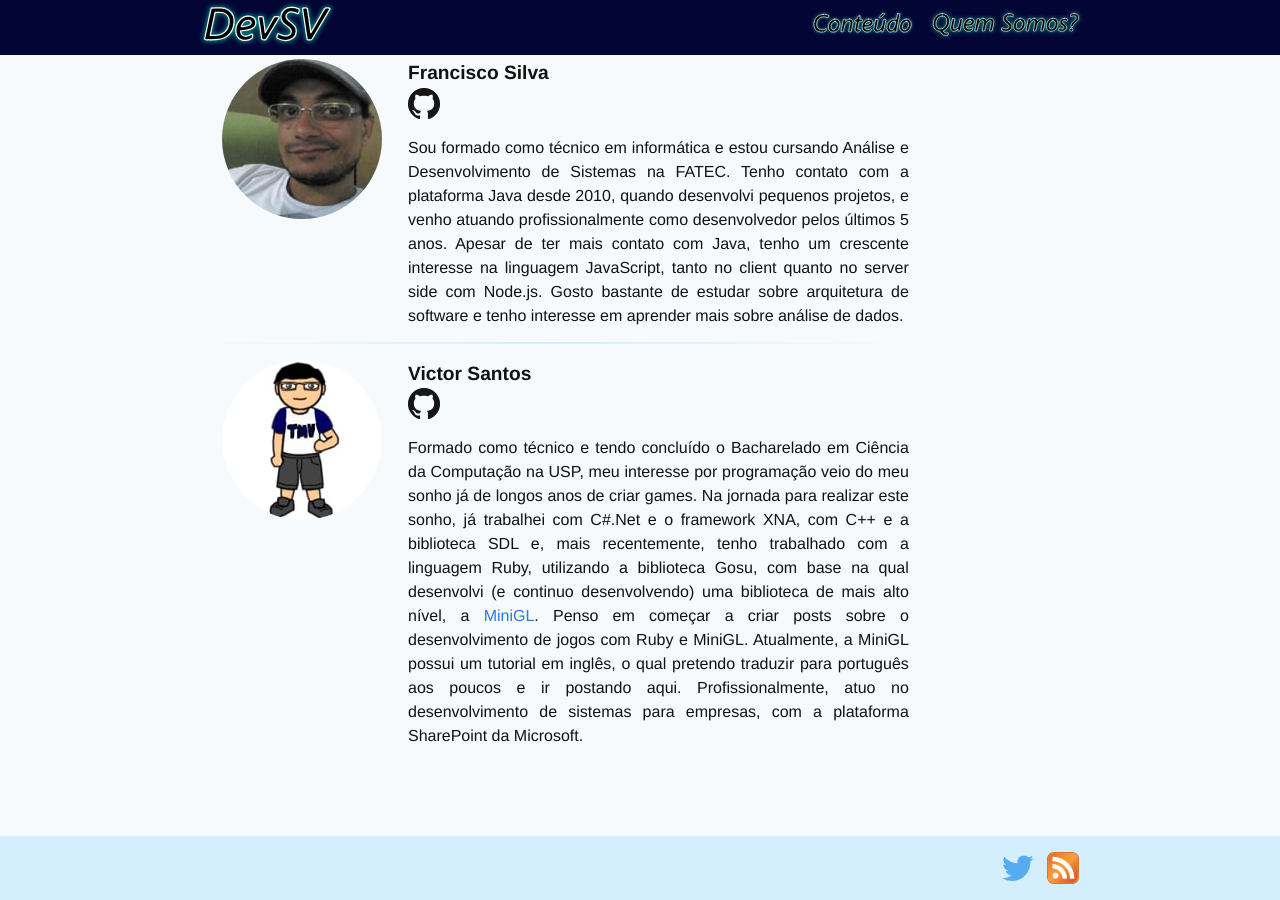
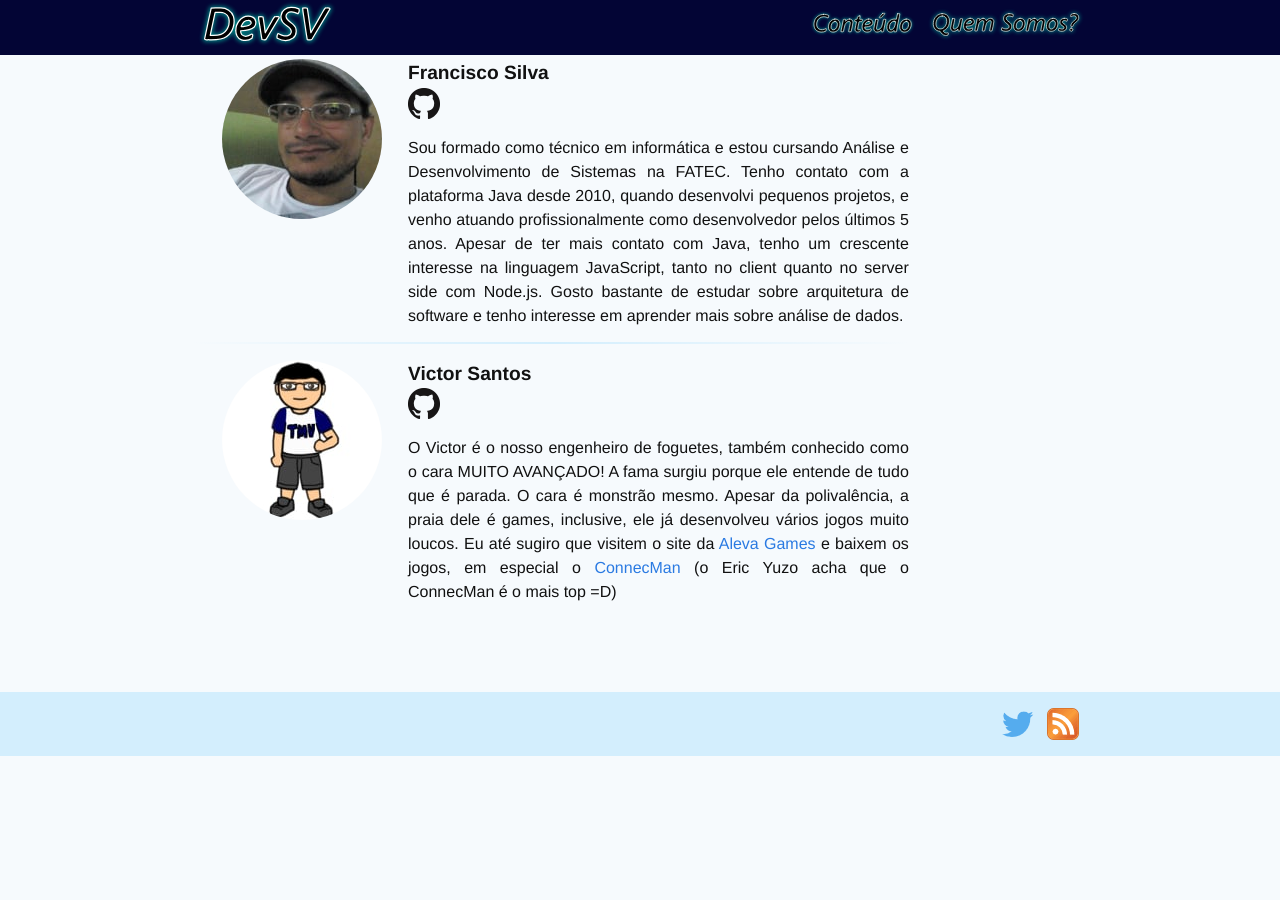
Before and after one commit to devsvbr/devsvbr.github.io, a Jekyll site: the page built from _pages/02-about.md, in a window 1280 px wide and 900 px high, scrolled down 1008 px. Built offline with Jekyll 4.4.1, drawn with Linux system fonts in a browser that asks for light colours; after the commit the page ends 1764 px from its top, so only the background shows below that.

Commit message:
refatorando perfil sobre o Victor

```diff
--- a/_data/members.yml
+++ b/_data/members.yml
@@ -20,4 +20,4 @@
       class: "github"
       title: "GitHub"
   picture: "/img/members/victor.jpeg"
-  resume: "Formado como técnico e tendo concluído o Bacharelado em Ciência da Computação na USP, meu interesse por programação veio do meu sonho já de longos anos de criar games. Na jornada para realizar este sonho, já trabalhei com C#.Net e o framework XNA, com C++ e a biblioteca SDL e, mais recentemente, tenho trabalhado com a linguagem Ruby, utilizando a biblioteca Gosu, com base na qual desenvolvi (e continuo desenvolvendo) uma biblioteca de mais alto nível, a <a href=\"https://github.com/victords/minigl\">MiniGL</a>. Penso em começar a criar posts sobre o desenvolvimento de jogos com Ruby e MiniGL. Atualmente, a MiniGL possui um tutorial em inglês, o qual pretendo traduzir para português aos poucos e ir postando aqui. Profissionalmente, atuo no desenvolvimento de sistemas para empresas, com a plataforma SharePoint da Microsoft."
+  resume: "O Victor é o nosso engenheiro de foguetes, também conhecido como o cara MUITO AVANÇADO! A fama surgiu porque ele entende de tudo que é parada. O cara é monstrão mesmo. Apesar da polivalência, a praia dele é games, inclusive, ele já desenvolveu vários jogos muito loucos. Eu até sugiro que visitem o site da <a href=\"http://alevagames.com/\">Aleva Games</a> e baixem os jogos, em especial o <a href=\"http://alevagames.com/old-projects.html\">ConnecMan</a> (o Eric Yuzo acha que o ConnecMan é o mais top =D)"
```
